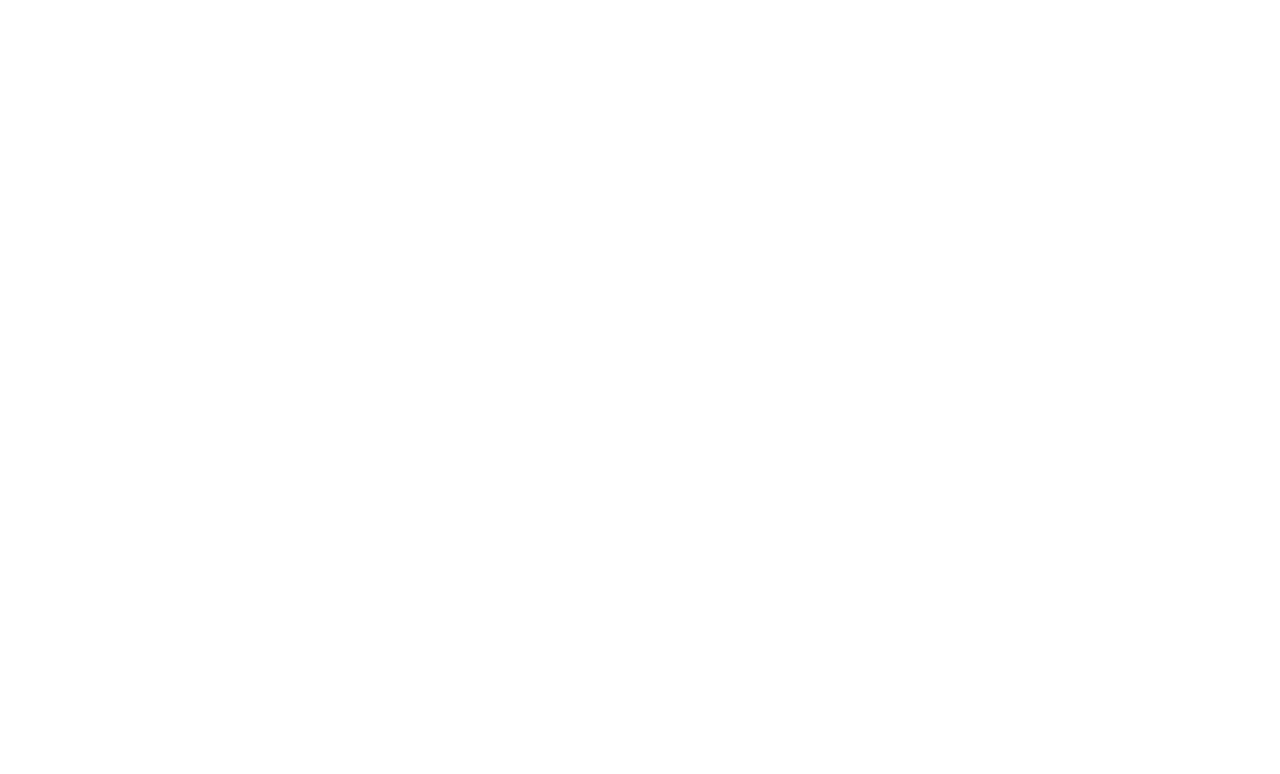
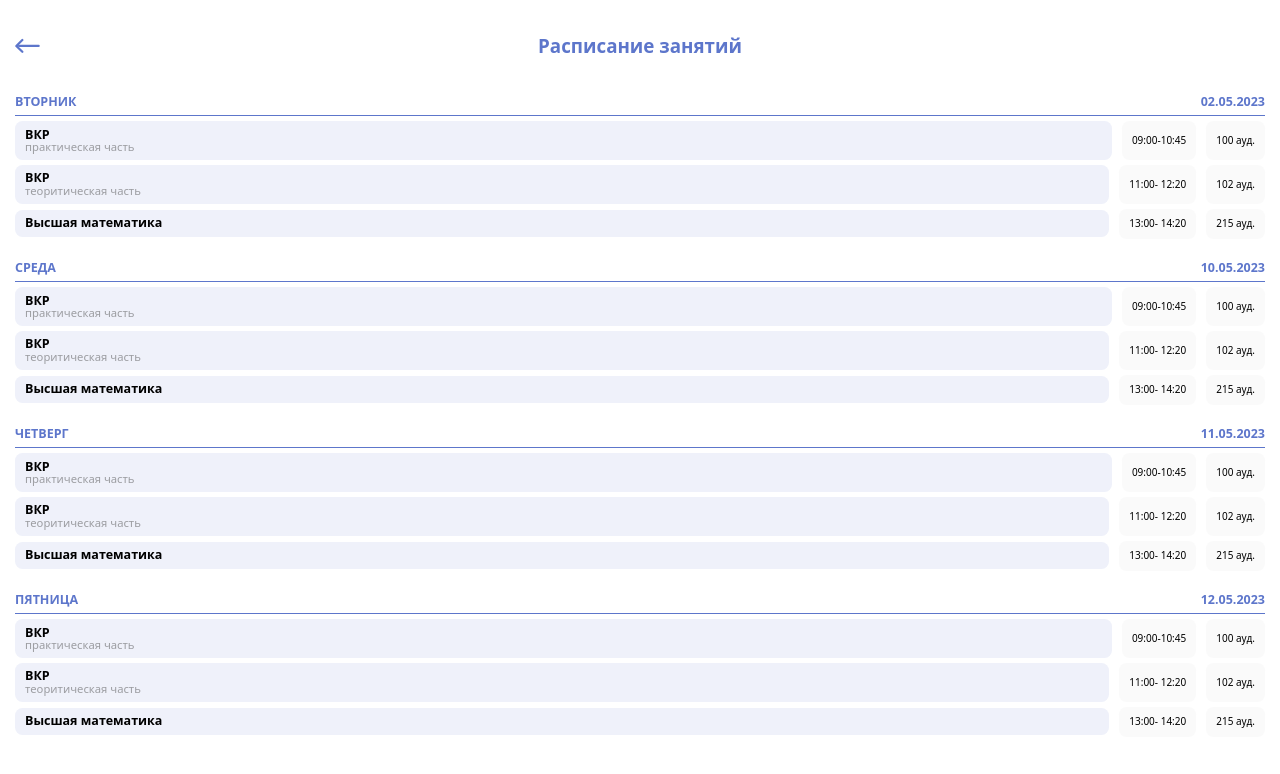
Before and after one commit to ReaGet/studeo, a Vue app: page /schedule in a window 1280 px wide. Before the commit this address had no page. Shown: the top 774 px of the page. Built offline with nearby package versions, Linux system fonts and the light colour scheme.

Commit message:
added schedule view

```diff
--- /dev/null
+++ b/src/components/ScheduleListItem.vue
@@ -0,0 +1,53 @@
+<template>
+  <div class="flex flex-col">
+    <!-- eslint-disable-next-line max-len -->
+    <div class="flex items-center justify-between pb-2 border-b border-primary-default text-xl text-primary-default font-bold">
+      <span class="uppercase">{{ dayOfWeek }}</span>
+      <span>{{ date }}</span>
+    </div>
+    <div class="flex flex-col py-2 gap-2">
+      <div
+        v-for="item in daySchedule.items"
+        :key="item.subject"
+        class="flex items-center justify-between gap-4"
+      >
+        <div class="flex flex-col flex-1 py-3 px-4 bg-primary-light rounded-xl">
+          <b class="text-xl leading-[1.25rem]">{{ item.subject }}</b>
+          <span
+            v-if="item.info"
+            class="text-lg text-gray-300 leading-[1.125rem]"
+          >{{ item.info }}</span>
+        </div>
+        <div class="flex items-center h-full py-3 px-4 bg-gray-100 rounded-xl">{{ item.time }}</div>
+        <div
+          class="flex items-center h-full py-3 px-4 bg-gray-100 rounded-xl"
+        >{{ item.room }} ауд.</div>
+      </div>
+    </div>
+  </div>
+</template>
+
+<script>
+export default {
+  props: {
+    daySchedule: {
+      timestamp: {
+        type: Date,
+      },
+      items: {
+        type: Array,
+        required: true,
+      },
+    },
+  },
+  computed: {
+    dayOfWeek() {
+      const options = { weekday: 'long' };
+      return new Intl.DateTimeFormat('ru-RU', options).format(this.daySchedule.timestamp);
+    },
+    date() {
+      return new Intl.DateTimeFormat('ru-RU').format(this.daySchedule.timestamp);
+    },
+  },
+};
+</script>
--- a/src/router/index.js
+++ b/src/router/index.js
@@ -127,6 +127,12 @@
     meta: {},
     component: () => import('@/views/chat/SingleChatView.vue'),
   },
+  {
+    path: '/schedule',
+    name: 'schedule',
+    meta: { layout: 'main', title: 'Расписание занятий' },
+    component: () => import('@/views/ScheduleView.vue'),
+  },
 ];
 
 const router = createRouter({
--- /dev/null
+++ b/src/views/ScheduleView.vue
@@ -0,0 +1,109 @@
+<template>
+  <div class="flex flex-col gap-6">
+    <ScheduleListItem
+      v-for="item in scheduleList"
+      :key="item.timestamp.toString()"
+      :daySchedule="item"
+    ></ScheduleListItem>
+  </div>
+</template>
+
+<script>
+import ScheduleListItem from '@/components/ScheduleListItem.vue';
+
+export default {
+  components: { ScheduleListItem },
+  data: () => ({
+    scheduleList: [
+      {
+        timestamp: new Date(),
+        items: [
+          {
+            subject: 'ВКР',
+            info: 'практическая часть',
+            time: '09:00-10:45',
+            room: '100',
+          },
+          {
+            subject: 'ВКР',
+            info: 'теоритическая часть',
+            time: '11:00- 12:20',
+            room: '102',
+          },
+          {
+            subject: 'Высшая математика',
+            time: '13:00- 14:20',
+            room: '215',
+          },
+        ],
+      },
+      {
+        timestamp: new Date(2023, 4, 10),
+        items: [
+          {
+            subject: 'ВКР',
+            info: 'практическая часть',
+            time: '09:00-10:45',
+            room: '100',
+          },
+          {
+            subject: 'ВКР',
+            info: 'теоритическая часть',
+            time: '11:00- 12:20',
+            room: '102',
+          },
+          {
+            subject: 'Высшая математика',
+            time: '13:00- 14:20',
+            room: '215',
+          },
+        ],
+      },
+      {
+        timestamp: new Date(2023, 4, 11),
+        items: [
+          {
+            subject: 'ВКР',
+            info: 'практическая часть',
+            time: '09:00-10:45',
+            room: '100',
+          },
+          {
+            subject: 'ВКР',
+            info: 'теоритическая часть',
+            time: '11:00- 12:20',
+            room: '102',
+          },
+          {
+            subject: 'Высшая математика',
+            time: '13:00- 14:20',
+            room: '215',
+          },
+        ],
+      },
+      {
+        timestamp: new Date(2023, 4, 12),
+        items: [
+          {
+            subject: 'ВКР',
+            info: 'практическая часть',
+            time: '09:00-10:45',
+            room: '100',
+          },
+          {
+            subject: 'ВКР',
+            info: 'теоритическая часть',
+            time: '11:00- 12:20',
+            room: '102',
+          },
+          {
+            subject: 'Высшая математика',
+            time: '13:00- 14:20',
+            room: '215',
+          },
+        ],
+      },
+    ],
+  }),
+};
+</script>
```
Also changed, not shown: 1 other file (tests, documents, lock files or other folders).
